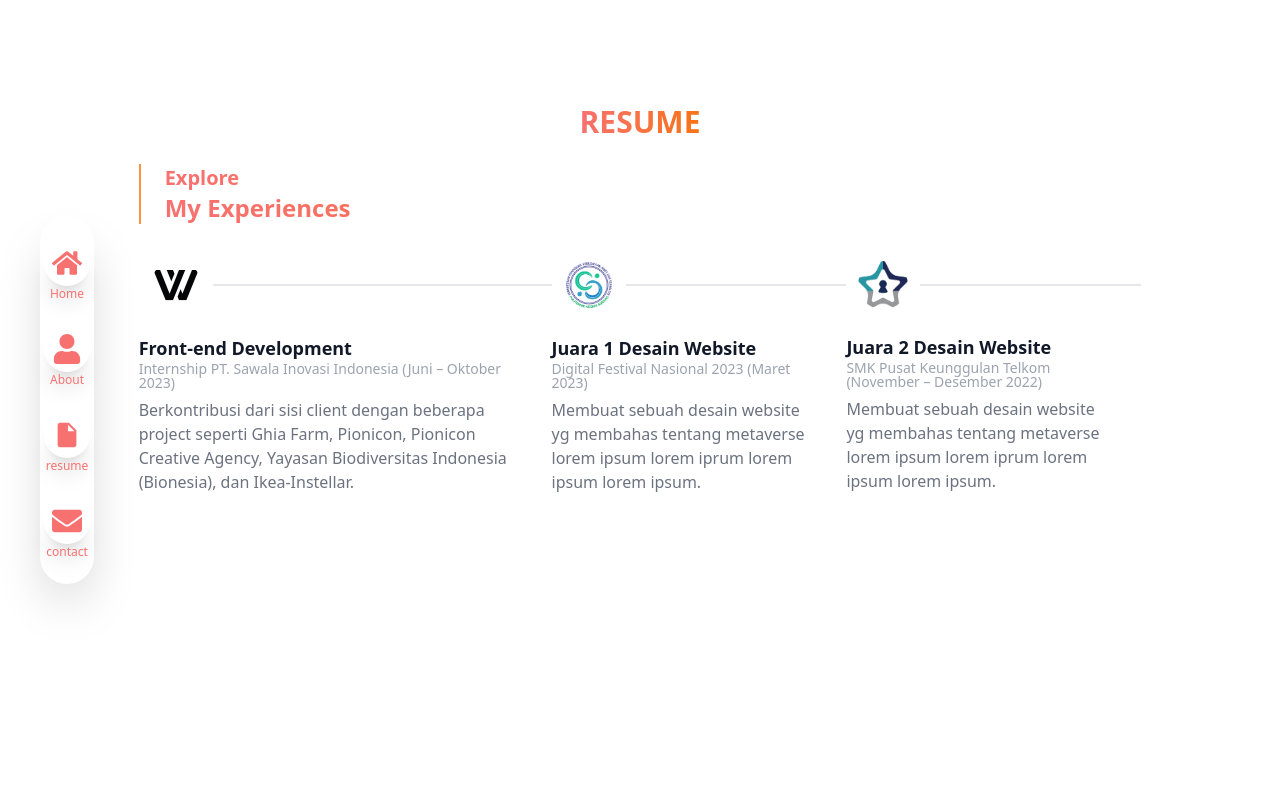
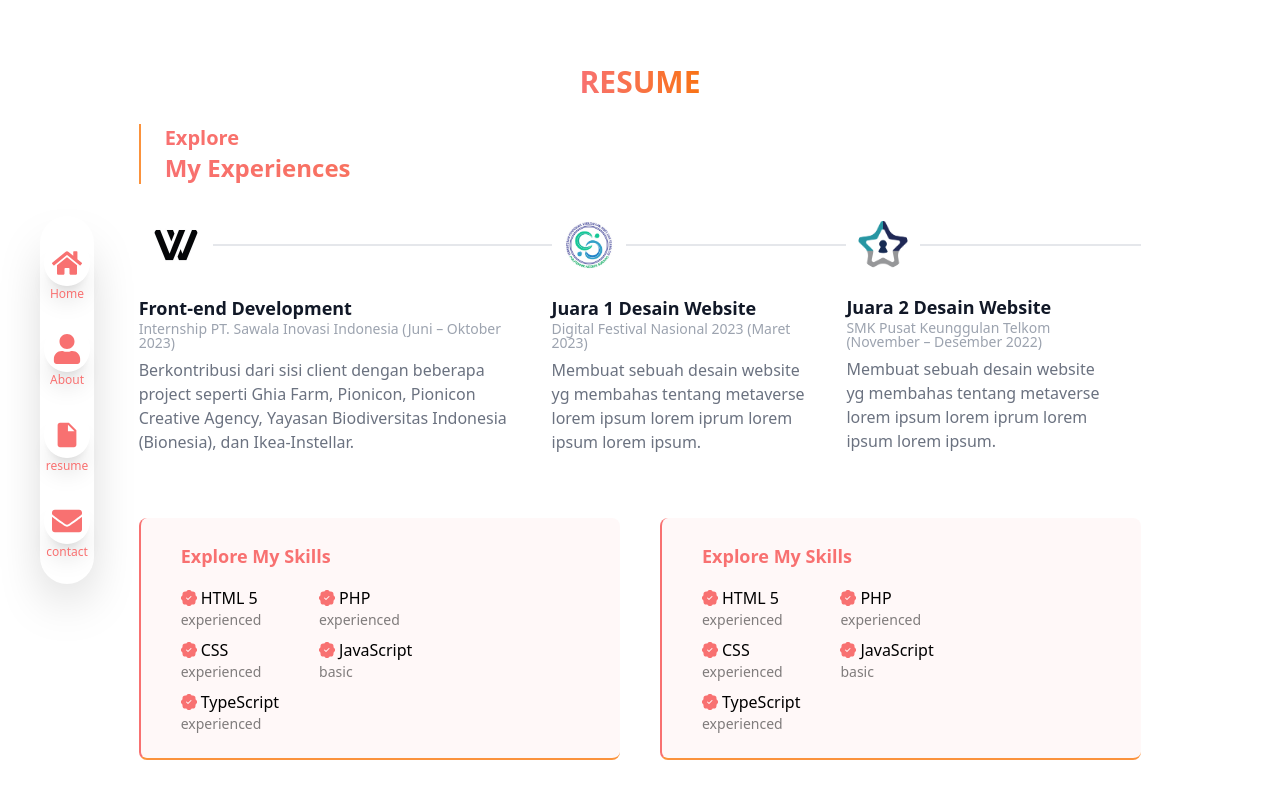
Before and after one commit to isyhfadilah/aisyahnurfadilah, a Next.js app: page /resume in a window 1280 px wide. Shown: the top 798 px of the page. Built offline with nearby package versions, Linux system fonts and the light colour scheme; a web font is replaced by a local one.

Commit message:
feat: add resume skill section on resume page

```diff
--- a/src/app/(client)/resume/page.tsx
+++ b/src/app/(client)/resume/page.tsx
@@ -1,9 +1,10 @@
-import { ResumeTimeline } from '@/components/common/section/resume'
+import { ResumeTimeline, ResumeSkills } from '@/components/common/section/resume'
 
 export default function Resume() {
   return (
     <main>
       <ResumeTimeline />
+      <ResumeSkills />
     </main>
   )
 }
--- a/src/components/common/section/resume/index.tsx
+++ b/src/components/common/section/resume/index.tsx
@@ -1 +1,2 @@
 export { ResumeTimeline } from './resume'
+export { ResumeSkills } from './skills'
--- a/src/components/common/section/resume/resume.tsx
+++ b/src/components/common/section/resume/resume.tsx
@@ -4,7 +4,7 @@ import { GradientText } from '@/components/ui/title/gradient'
 
 export const ResumeTimeline = () => {
   return (
-    <section className="py-26 bg-white">
+    <section className="py-16 bg-white">
       <div className="flex justify-center">
         <GradientText text="RESUME" sizes="text-3xl" />
       </div>
--- /dev/null
+++ b/src/components/common/section/resume/skills.tsx
@@ -0,0 +1,15 @@
+import Container from '../../layouts/Container'
+import { CardExperience } from '@/components/ui/cards/experience'
+
+export const ResumeSkills = () => {
+  return (
+    <section className="mb-16">
+      <Container>
+        <div className="grid grid-cols-2 gap-10">
+          <CardExperience />
+          <CardExperience />
+        </div>
+      </Container>
+    </section>
+  )
+}
--- a/src/components/ui/cards/experience/index.tsx
+++ b/src/components/ui/cards/experience/index.tsx
@@ -14,8 +14,8 @@ const column2 = experiences.slice(3)
 
 export const CardExperience = () => {
   return (
-    <div className="border border-1 border-red rounded-lg space-y-4 py-6 px-10">
-      <h1 className="font-semibold capitalize text-lg text-red">explore my experience</h1>
+    <div className="border-l-2 border-l-red border-b-2 border-b-orange rounded-lg space-y-4 py-6 px-10 bg-red/5">
+      <h1 className="font-semibold capitalize text-lg text-red">explore my skills</h1>
       <div className="flex space-x-10">
         <ul className="space-y-2">
           {column1.map((item, index) => (
--- a/src/shared/styles/app.css
+++ b/src/shared/styles/app.css
@@ -201,9 +201,11 @@
 .z-1{z-index:1;}
 .z-2{z-index:2;}
 .grid{display:grid;}
+.grid-cols-2{grid-template-columns:repeat(2,minmax(0,1fr));}
 .mx-auto{margin-left:auto;margin-right:auto;}
 .my{margin-top:1rem;margin-bottom:1rem;}
 .my-26{margin-top:6.5rem;margin-bottom:6.5rem;}
+.mb-16{margin-bottom:4rem;}
 .mb-2{margin-bottom:0.5rem;}
 .mb-26{margin-bottom:6.5rem;}
 .mb-4{margin-bottom:1rem;}
@@ -259,8 +261,7 @@
 .space-y-6>:not([hidden])~:not([hidden]){--un-space-y-reverse:0;margin-top:calc(1.5rem * calc(1 - var(--un-space-y-reverse)));margin-bottom:calc(1.5rem * var(--un-space-y-reverse));}
 .space-y-lg>:not([hidden])~:not([hidden]){--un-space-y-reverse:0;margin-top:calc(1.125rem * calc(1 - var(--un-space-y-reverse)));margin-bottom:calc(1.125rem * var(--un-space-y-reverse));}
 .\!border{border-width:1px !important;}
-.border,
-.border-1{border-width:1px;}
+.border{border-width:1px;}
 .border-b{border-bottom-width:1px;}
 .border-b-2{border-bottom-width:2px;}
 .border-l{border-left-width:1px;}
@@ -270,11 +271,11 @@
 .border-\#3A3A3A{--un-border-opacity:1;border-color:rgba(58,58,58,var(--un-border-opacity));}
 .border-gray-500{--un-border-opacity:1;border-color:rgba(107,114,128,var(--un-border-opacity));}
 .border-primary{--un-border-opacity:1;border-color:rgba(205,157,67,var(--un-border-opacity));}
-.border-red{--un-border-opacity:1;border-color:rgba(248,113,113,var(--un-border-opacity));}
 .border-secondary{--un-border-opacity:1;border-color:rgba(130,106,249,var(--un-border-opacity));}
 .disabled\:border-\#fafafa:disabled{--un-border-opacity:1;border-color:rgba(250,250,250,var(--un-border-opacity));}
 .border-b-orange{--un-border-opacity:1;--un-border-bottom-opacity:var(--un-border-opacity);border-bottom-color:rgba(251,146,60,var(--un-border-bottom-opacity));}
 .border-l-orange{--un-border-opacity:1;--un-border-left-opacity:var(--un-border-opacity);border-left-color:rgba(251,146,60,var(--un-border-left-opacity));}
+.border-l-red{--un-border-opacity:1;--un-border-left-opacity:var(--un-border-opacity);border-left-color:rgba(248,113,113,var(--un-border-left-opacity));}
 .\!disabled\:border-opacity-10:disabled{--un-border-opacity:0.1 !important;}
 .disabled\:border-opacity-10:disabled{--un-border-opacity:0.1;}
 .\!rounded-xl{border-radius:0.75rem !important;}
@@ -301,6 +302,7 @@
 .bg-primary{--un-bg-opacity:1;background-color:rgba(205,157,67,var(--un-bg-opacity));}
 .bg-red-400{--un-bg-opacity:1;background-color:rgba(248,113,113,var(--un-bg-opacity));}
 .bg-red\/15{background-color:rgba(248,113,113,0.15);}
+.bg-red\/5{background-color:rgba(248,113,113,0.05);}
 .bg-secondary{--un-bg-opacity:1;background-color:rgba(130,106,249,var(--un-bg-opacity));}
 .bg-transparent{background-color:transparent;}
 .bg-white{--un-bg-opacity:1;background-color:rgba(255,255,255,var(--un-bg-opacity));}
@@ -325,6 +327,7 @@
 .px-9{padding-left:2.25rem;padding-right:2.25rem;}
 .py-0\.6rem{padding-top:0.6rem;padding-bottom:0.6rem;}
 .py-1{padding-top:0.25rem;padding-bottom:0.25rem;}
+.py-16{padding-top:4rem;padding-bottom:4rem;}
 .py-2{padding-top:0.5rem;padding-bottom:0.5rem;}
 .py-26{padding-top:6.5rem;padding-bottom:6.5rem;}
 .py-2px{padding-top:2px;padding-bottom:2px;}
```
